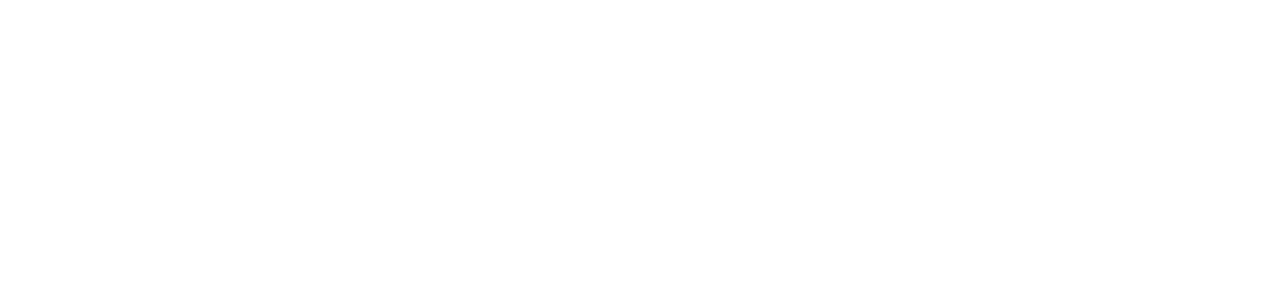
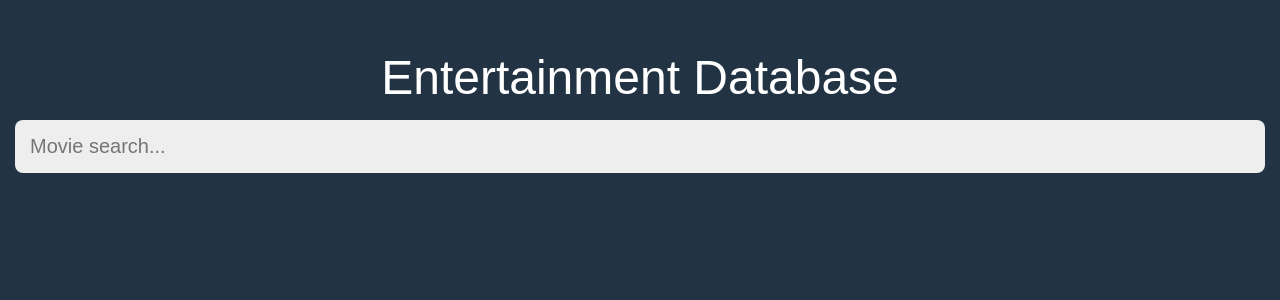
Before and after one commit to todemudia/EntertainmentDatabase, a React (Create React App) app in the folder entertainment-app/: page / in a window 1280 px wide. Shown: the top 300 px of the page. Built offline with nearby package versions, Linux system fonts and the light colour scheme.

Commit message:
search box added to initial homepage

```diff
--- a/entertainment-app/src/App.css
+++ /dev/null
@@ -1,3 +0,0 @@
-.App {
-  text-align: center;
-}
--- a/entertainment-app/src/App.js
+++ b/entertainment-app/src/App.js
@@ -1,10 +1,15 @@
-import React from 'react';
-import './App.css';
+import React from "react";
+import Search from "./components/Search";
 
 function App() {
   return (
     <div className="App">
-
+      <header>
+        <h1>Entertainment Database</h1>
+      </header>
+      <main>
+        <Search />
+      </main>
     </div>
   );
 }
--- /dev/null
+++ b/entertainment-app/src/components/Search.js
@@ -0,0 +1,9 @@
+import React from "react";
+
+export default function Search() {
+  return (
+    <section className="searchbox-wrap">
+      <input type="text" placeholder="Movie search..." className="searchbox" />
+    </section>
+  );
+}
--- a/entertainment-app/src/index.css
+++ b/entertainment-app/src/index.css
@@ -1,13 +1,54 @@
-body {
+* {
   margin: 0;
-  font-family: -apple-system, BlinkMacSystemFont, 'Segoe UI', 'Roboto', 'Oxygen',
-    'Ubuntu', 'Cantarell', 'Fira Sans', 'Droid Sans', 'Helvetica Neue',
-    sans-serif;
-  -webkit-font-smoothing: antialiased;
-  -moz-osx-font-smoothing: grayscale;
+  padding: 0;
+  box-sizing: border-box;
 }
 
-code {
-  font-family: source-code-pro, Menlo, Monaco, Consolas, 'Courier New',
-    monospace;
+body {
+  font-family: "montserrat", sans-serif;
+  background-color: #223343;
 }
+
+header {
+  padding: 50px 15px 0px;
+}
+
+header h1 {
+  color: #fff;
+  font-size: 48px;
+  font-weight: 500;
+  text-align: center;
+}
+
+main {
+  width: 100%;
+  max-width: 1600px;
+  margin: 0 auto;
+}
+
+section {
+  padding: 15px;
+}
+
+.searchbox {
+  display: block;
+  width: 100%;
+  padding: 15px;
+
+  border: none;
+  outline: none;
+  background: none;
+
+  background-color: #eee;
+  border-radius: 8px;
+
+  color: #53565a;
+  font-size: 20px;
+  font-weight: 300;
+
+  transition: 0.4s ease-out;
+}
+
+.searchbox:focus {
+  box-shadow: 0px 0px 8px 3px #4484c4;
+}
```
